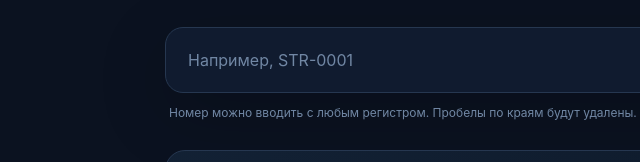
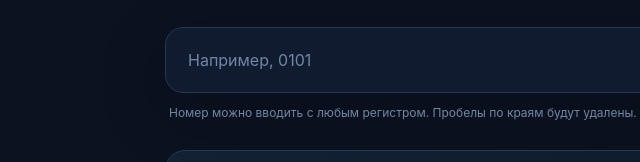
Before and after one commit to MrYogik/strela_id, a plain HTML site: page index.html in a window 1280 px wide. Shown: the part 348-510 px from the top of the page, 15-655 px from the left. Drawn offline with Linux system fonts and the light colour scheme.

Commit message:
Use four-digit numeric aircraft IDs in search

```diff
--- a/index.html
+++ b/index.html
@@ -22,7 +22,7 @@
 <h1>У каждого самолёта есть своя история.</h1>
 <p>Введите личный номер бумажного самолёта «Стрела», чтобы найти его модель, дату производства, владельца и текущий статус.</p>
 <form class="search" id="searchForm">
-<input id="planeId" name="planeId" autocomplete="off" spellcheck="false" aria-label="Личный номер самолёта" placeholder="Например, STR-0001" required>
+<input id="planeId" name="planeId" autocomplete="off" spellcheck="false" aria-label="Личный номер самолёта" placeholder="Например, 0101" required>
 <button type="submit">Найти самолёт <span aria-hidden="true">↗</span></button>
 </form>
 <div class="hint">Номер можно вводить с любым регистром. Пробелы по краям будут удалены.</div>
```
